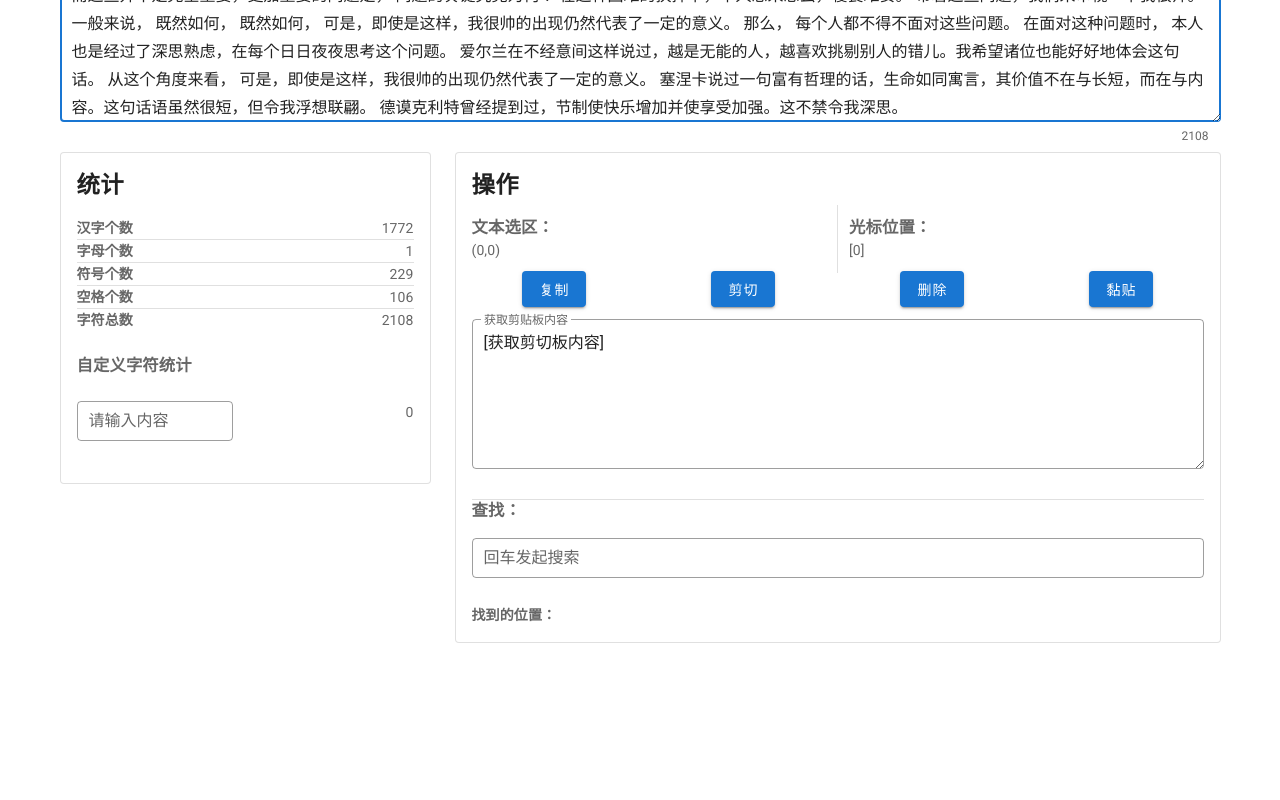
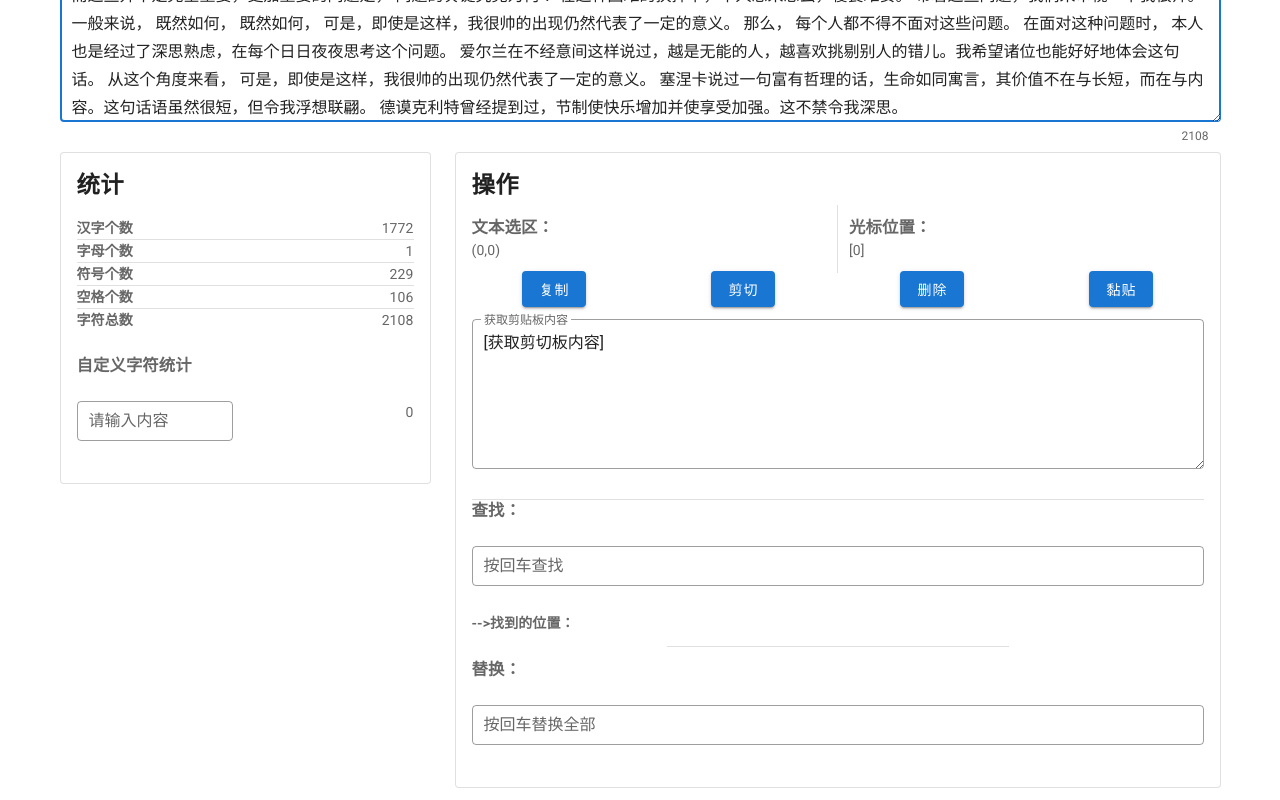
Before and after one commit to LuckyHookin/text-edit, a Vue app: page / in a window 1280 px wide. Shown: the part 776-1576 px from the top of the page. Before the commit the page ends 1431 px from the top, so only its background shows below. Built offline with nearby package versions, Linux system fonts and the light colour scheme.

Commit message:
查找与替换

```diff
--- a/src/App.vue
+++ b/src/App.vue
@@ -130,19 +130,37 @@
                 <v-divider></v-divider>
                 <v-row>
                   <v-col cols="12">
-                    <h3 class="mb-4">查找：</h3>
+                    <h3>查找：</h3>
+                  </v-col>
+                  <v-col>
                     <v-text-field
                       dense
                       outlined
                       v-model="search.text"
-                      label="回车发起搜索"
-                      @keyup.enter="searchfunc"
+                      label="按回车查找"
+                      @keyup.enter="searchFunc"
+                      @input="search.array=[]"
                     ></v-text-field>
-                    <h4>找到的位置：</h4>
+                    <h4>-->找到的位置：</h4>
                   </v-col>
                 </v-row>
                 <v-row>
-                    <v-col cols="2" v-for="x in search.array" :key="x.id">{{ x }}</v-col>
+                  <v-col cols="2" v-for="x in search.array" :key="x.id">
+                    {{ x===-1?"End":x }}
+                    </v-col>
+                </v-row>
+                <v-col class="mx-auto" cols="6"><v-divider></v-divider></v-col>
+                <v-row>
+                  <v-col cols="12"><h3>替换：</h3></v-col>
+                  <v-col>
+                    <v-text-field
+                      dense
+                      outlined
+                      v-model="exchangeText"
+                      label="按回车替换全部"
+                      @keyup.enter="exchangeFunc"
+                    ></v-text-field>
+                  </v-col>
                 </v-row>
               </v-card-text>
             </v-card>
@@ -162,6 +180,7 @@ import text from "@/assets/text.json";
 export default {
   name: "App",
   data: () => ({
+    exchangeText:"",
     search: {
       text: "",
       array: []
@@ -184,23 +203,28 @@ export default {
       all: 0,
       custom: 0
     },
-    snackbar: {
+    snackbar: {// 提示
       show: false,
       text: ""
     }
   }),
   methods: {
-    searchfunc() {
-      let searchArr =
-        this.search.array.length === 0
-          ? -1
-          : this.search.array[this.search.array.length - 1];
-
-      searchArr = this.text.indexOf(this.search.text, searchArr + 1);
+    exchangeFunc(){
+      if (this.search.text!="") {
+        this.text=this.text.replace(new RegExp(this.search.text ,"g"),this.exchangeText);
+        this.snackbar.text="替换成功！";
+        this.snackbar.show=true;
+      }
+    },
+    searchFunc() {
+      let searchArr =this.search.array[this.search.array.length - 1];
       if (searchArr != -1) {
+        searchArr = this.text.indexOf(this.search.text, searchArr + 1);
         this.search.array.push(searchArr);
+        return 0;
       }
-
+      this.snackbar.text="查找完毕！";
+      this.snackbar.show=true;
       // const obj = document.getElementById("maintext");
       // obj.focus();
       // obj.selectionStart = 2106; // 选中开始位置
```
